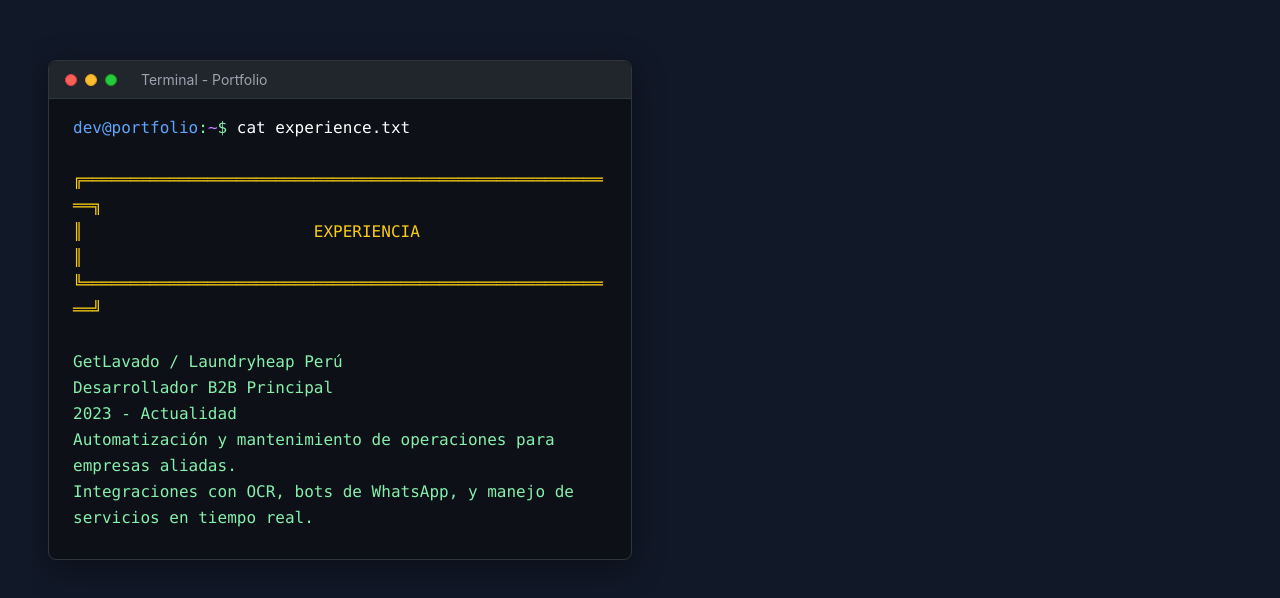
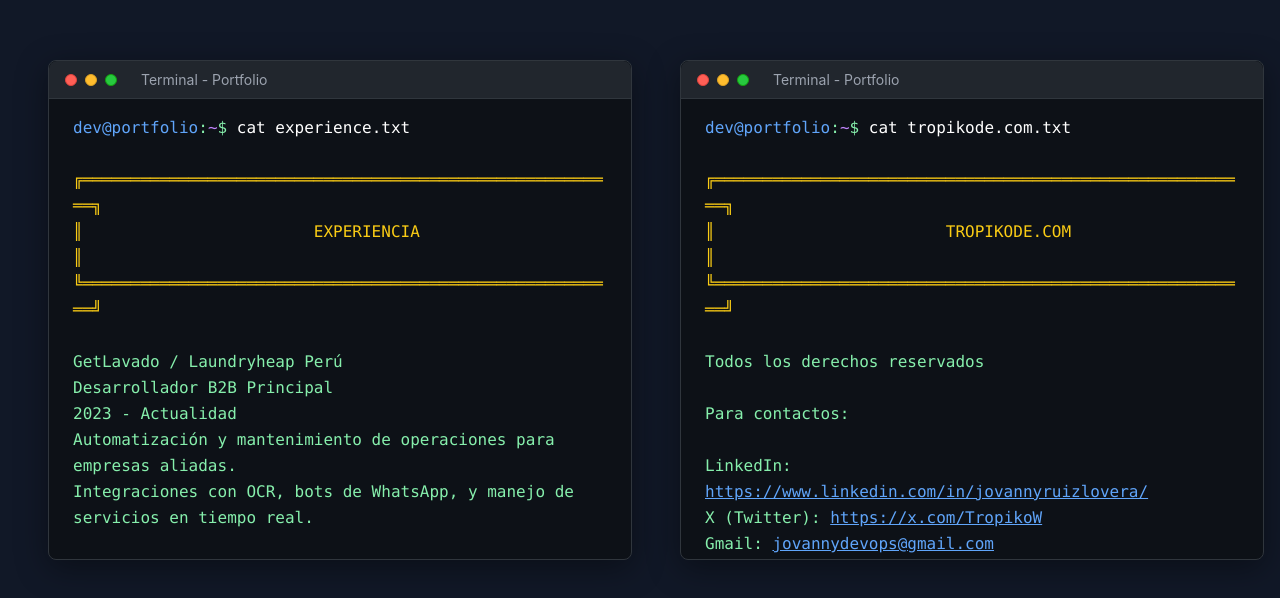
Before and after one commit to tropikow/terminal-portfolio, a Nuxt app: page / in a window 1280 px wide. Shown: the part 1050-1648 px from the top of the page. Built offline with nearby package versions, Linux system fonts and the light colour scheme.

Commit message:
Add contact information for tropikode.com in app.vue: Include LinkedIn, Twitter, Gmail, and GitHub links for better connectivity. Update TerminalSection.vue to render content as HTML for improved formatting.

```diff
--- a/app.vue
+++ b/app.vue
@@ -116,6 +116,20 @@
 Portafolios, hackathons, SaaS, whasapp bots, refactorización de
 plataformas, dashboards, automatizaciones de backend.`,
     filename: 'experience.txt'
+  },
+  {
+    title: "tropikode.com",
+    content: `Todos los derechos reservados
+
+Para contactos:
+
+LinkedIn: <a href="https://www.linkedin.com/in/jovannyruizlovera/" target="_blank" class="text-blue-400 hover:text-blue-300 underline">https://www.linkedin.com/in/jovannyruizlovera/</a>
+X (Twitter): <a href="https://x.com/TropikoW" target="_blank" class="text-blue-400 hover:text-blue-300 underline">https://x.com/TropikoW</a>
+Gmail: <a href="mailto:jovannydevops@gmail.com" class="text-blue-400 hover:text-blue-300 underline">jovannydevops@gmail.com</a>
+Github: <a href="https://github.com/tropikow" target="_blank" class="text-blue-400 hover:text-blue-300 underline">https://github.com/tropikow</a>
+
+¡Conectemos y llevemos tu proyecto al siguiente nivel!`,
+    filename: 'tropikode.com.txt'
   }
 ]
 
@@ -256,21 +270,6 @@
   scroll-padding-top: 100px; /* Compensa el header fijo */
 }
 
-/* Contenedor principal con scroll optimizado */
-.min-h-screen {
-  scroll-snap-type: y mandatory;
-  scroll-behavior: smooth;
-  overflow-y: auto;
-  overflow-x: hidden;
-}
-
-/* Mejora la experiencia de scroll en dispositivos táctiles */
-@media (hover: none) {
-  .min-h-screen {
-    scroll-snap-type: y proximity;
-  }
-}
-
 /* Scrollbar personalizado */
 ::-webkit-scrollbar {
   width: 8px;
--- a/components/TerminalSection.vue
+++ b/components/TerminalSection.vue
@@ -16,7 +16,7 @@
 <span class="text-yellow-400">║                        {{ props.title.toUpperCase() }}                        ║</span>
 <span class="text-yellow-400">╚════════════════════════════════════════════════════════╝</span>
 
-{{ props.content }}
+<span v-html="props.content"></span>
 
 <span class="text-blue-400">dev@portfolio</span>:<span class="text-purple-400">~</span>$ <span class="text-white"><span class="cursor-blink">_</span></span>
       </pre>
```
